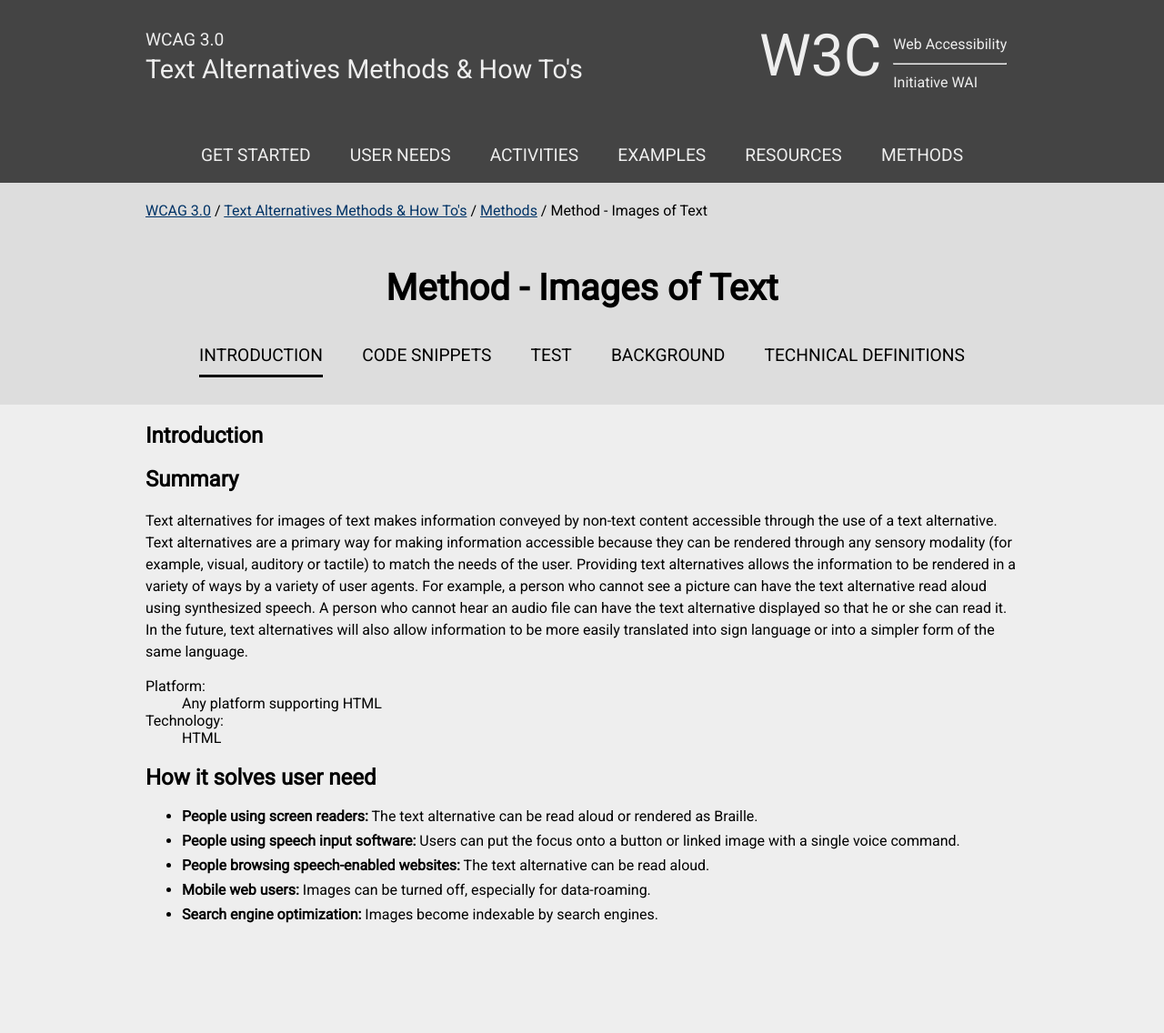
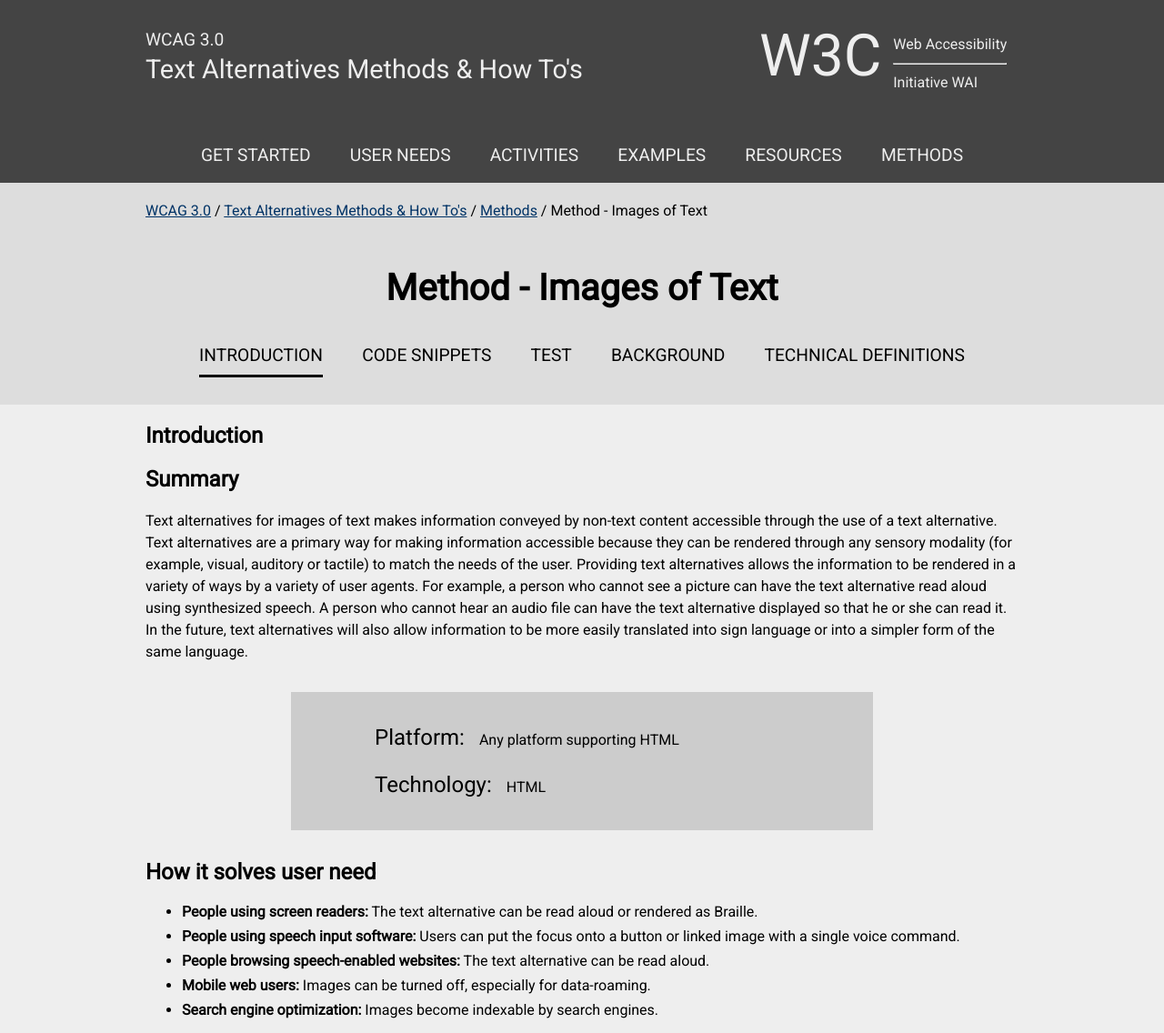
Before and after one commit to WilcoFiers/wcag3-docs, a Jekyll site: the page built from methods/introduction.md, in a window 1280 px wide. Shown: the whole page at 91% size. Built offline with Jekyll 4.4.1, drawn with Linux system fonts in a browser that asks for light colours; before the commit the page ends 1031 px from its top, so only the background shows below that.

Commit message:
Fix styles not loading

```diff
--- a/_layouts/main.html
+++ b/_layouts/main.html
@@ -4,7 +4,9 @@
   <meta charset="utf-8">
   <title>{{ page.title }}</title>
   <link rel="stylesheet" href="https://fonts.googleapis.com/css?family=Roboto">
-  <link rel="stylesheet" href="/css/main.css">
+  <!-- Cheat in GitHub -->
+  <link rel="stylesheet" href="/assets/main.css">
+  <link rel="stylesheet" href="/wcag3-docs-wireframes/assets/main.css">
 </head>
 <body>
   {% include top-header.html %}
--- a/css/main.css
+++ b/assets/main.css
@@ -48,3 +48,34 @@
 main p {
   line-height: 1.5em;
 }
+
+.card {
+  background: #CCC;
+  padding: 1em;
+  margin: 2em;
+}
+
+.card a {
+  float: right;
+  margin: -3em 2em 0 0;
+  text-decoration: none;
+  background: #111;
+  color: #EEE;
+  padding: .5em 2em;
+}
+
+.method-card {
+  background: #ccc;
+  width: 30em;
+  margin: 2em auto;
+  padding: 1.5em 5em;
+}
+.method-card dt, .method-card dd {
+  display: inline-block;
+  margin: 0;
+}
+
+.method-card dt {
+  font-size: 1.5em;
+  padding: .5em;
+}
--- a/methods/introduction.md
+++ b/methods/introduction.md
@@ -9,10 +9,14 @@
 Text alternatives for images of text makes information conveyed by non-text content accessible through the use of a text alternative. Text alternatives are a primary way for making information accessible because they can be rendered through any sensory modality (for example, visual, auditory or tactile) to match the needs of the user. Providing text alternatives allows the information to be rendered in a variety of ways by a variety of user agents. For example, a person who cannot see a picture can have the text alternative read aloud using synthesized speech. A person who cannot hear an audio file can have the text alternative displayed so that he or she can read it. In the future, text alternatives will also allow information to be more easily translated into sign language or into a simpler form of the same language.
 
 <dl class="method-card">
-  <dt>Platform:</dt>
-  <dd>Any platform supporting HTML</dd>
-  <dt>Technology:</dt>
-  <dd>HTML</dd>
+  <div>
+    <dt>Platform:</dt>
+    <dd>Any platform supporting HTML</dd>
+  </div>
+  <div>
+    <dt>Technology:</dt>
+    <dd>HTML</dd>
+  </div>
 </dl>
 
 ## How it solves user need
```
Also changed, not shown: methods.md (+1 -1 lines), assets/sub-header.css (renamed from css/sub-header.css), assets/top-header.css (renamed from css/top-header.css).
